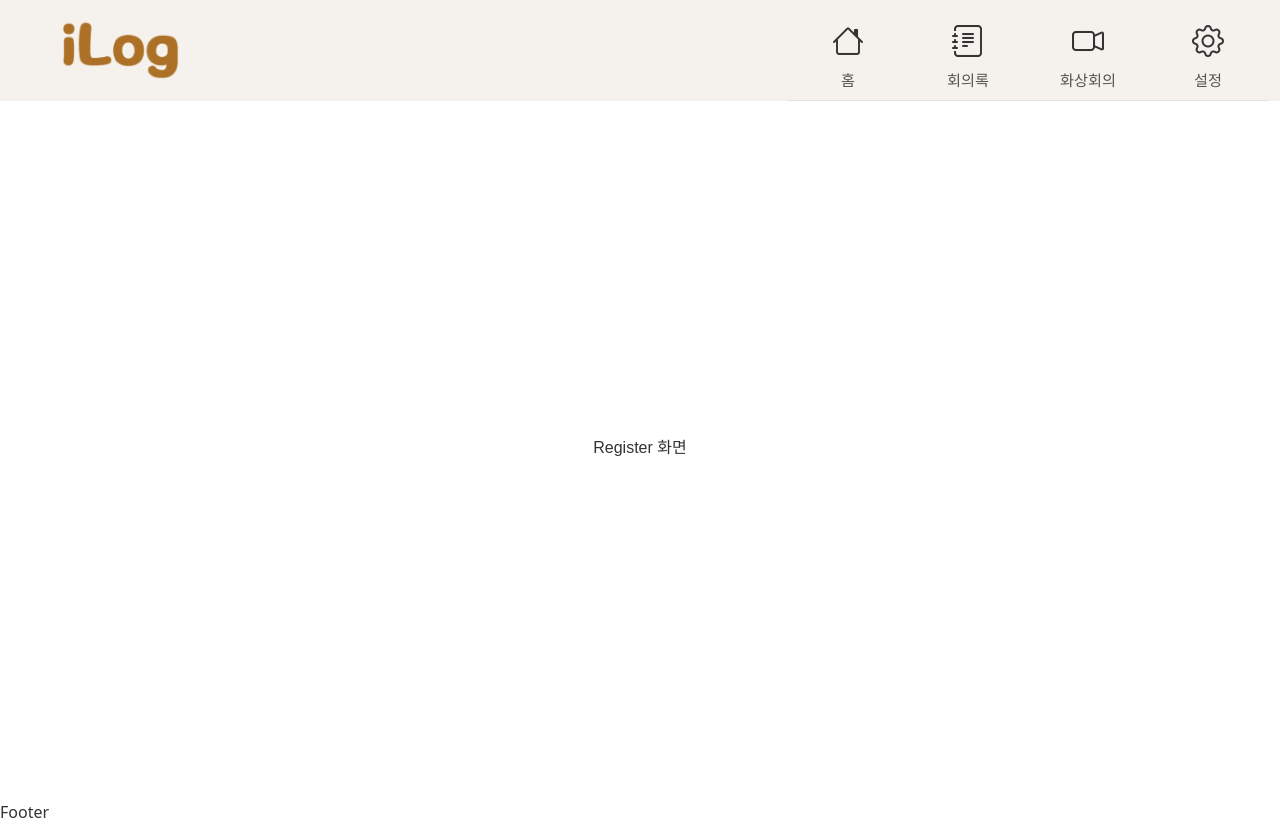
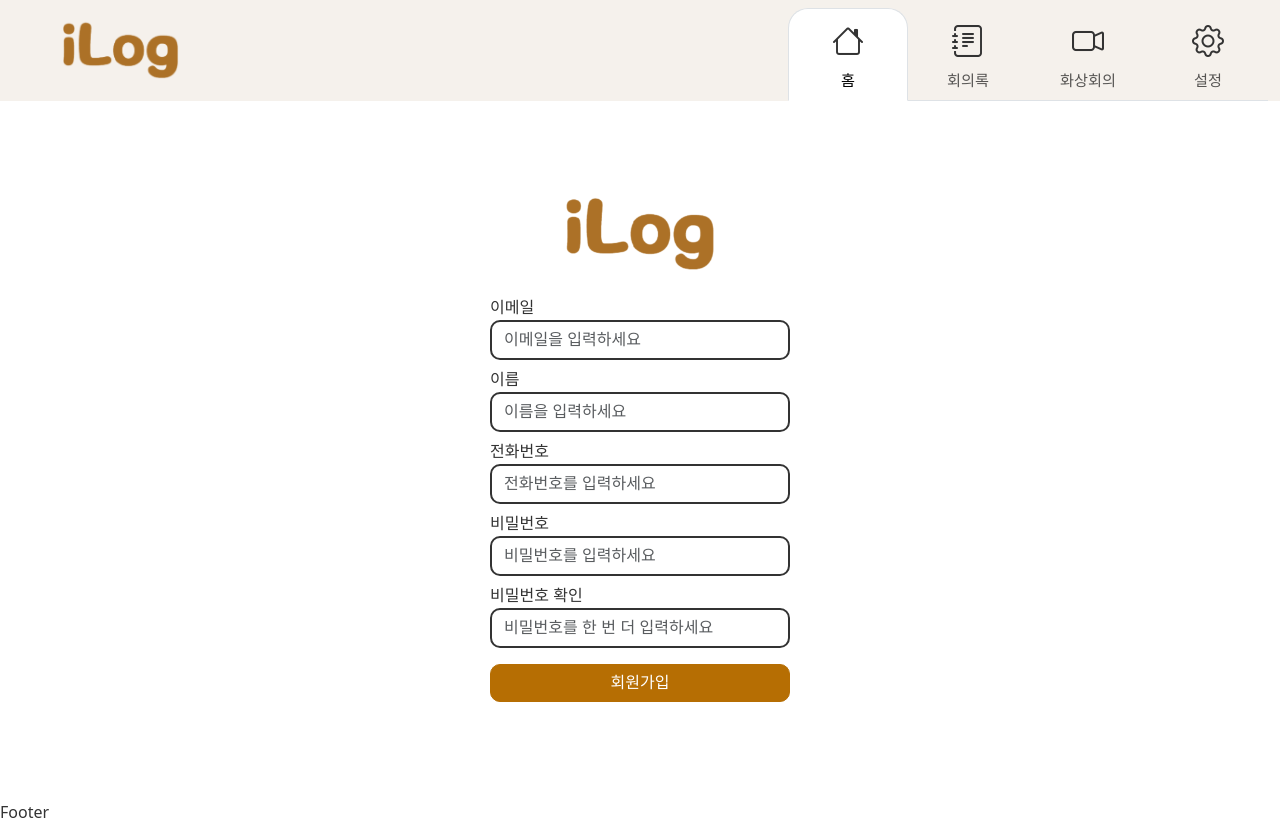
Before and after one commit to suyeon419/iLog, a React (Vite) app in the folder iLog/: page /register in a window 1280 px wide. Built offline with nearby package versions, Linux system fonts and the light colour scheme.

Commit message:
회원가입

```diff
--- a/iLog/src/components/AppHeader.jsx
+++ b/iLog/src/components/AppHeader.jsx
@@ -4,6 +4,13 @@ import { Link, useLocation } from 'react-router-dom';
 
 export default function AppHeader() {
     const location = useLocation();
+
+    const isHomeActive = ['/', '/login', '/register'].some((path) => location.pathname.startsWith(path));
+    const isNotesActive = ['/notes'].some((path) => location.pathname.startsWith(path));
+    const isMeetingActive = ['/meeting', '/meeting/create', '/meeting/:meetingId'].some((path) =>
+        location.pathname.startsWith(path)
+    );
+    const isSettingsActive = ['/settings'].some((path) => location.pathname.startsWith(path));
 
     return (
         <Navbar expand="lg" fixed="top" style={{ backgroundColor: '#F5F1EC' }}>
@@ -36,16 +43,11 @@ export default function AppHeader() {
                         activeKey={location.pathname}
                         style={{ marginBottom: '-4px' }}
                     >
-                        <Nav.Link
-                            className={`nav-item ${location.pathname === '/' ? 'active' : ''}`}
-                            as={Link}
-                            to="/"
-                            eventKey="/"
-                        >
+                        <Nav.Link className={`nav-item ${isHomeActive ? 'active' : ''}`} as={Link} to="/" eventKey="/">
                             <i className="bi bi-house nav-icon"></i>홈
                         </Nav.Link>
                         <Nav.Link
-                            className={`nav-item ${location.pathname === '/notes' ? 'active' : ''}`}
+                            className={`nav-item ${isNotesActive ? 'active' : ''}`}
                             as={Link}
                             to="/notes"
                             eventKey="/notes"
@@ -54,7 +56,7 @@ export default function AppHeader() {
                             회의록
                         </Nav.Link>
                         <Nav.Link
-                            className={`nav-item ${location.pathname === '/meeting' ? 'active' : ''}`}
+                            className={`nav-item ${isMeetingActive ? 'active' : ''}`}
                             as={Link}
                             to="/meeting"
                             eventKey="/meeting"
@@ -63,7 +65,7 @@ export default function AppHeader() {
                             화상회의
                         </Nav.Link>
                         <Nav.Link
-                            className={`nav-item ${location.pathname === '/settings' ? 'active' : ''}`}
+                            className={`nav-item ${isSettingsActive ? 'active' : ''}`}
                             as={Link}
                             to="/settings"
                             eventKey="/settings"
--- a/iLog/src/pages/Login.jsx
+++ b/iLog/src/pages/Login.jsx
@@ -1,16 +1,19 @@
 import React from 'react';
 import { Alert, Button, Form } from 'react-bootstrap';
+import { useNavigate } from 'react-router-dom';
 
 export default function Login() {
-    const handleSubmit = () => {
-        Alert('로그인');
+    const navigate = useNavigate();
+    const handleSubmit = (e) => {
+        e.preventDefault();
+        navigate('/');
     };
     return (
         <div className="container">
             <img src="./images/iLogLogo.png" alt="iLog Logo" style={{ width: '150px' }} /> <br />
             <Form onSubmit={handleSubmit}>
                 <Form.Group className="mb-2">
-                    <Form.Label>이메일</Form.Label>
+                    <Form.Label className="mb-0">이메일</Form.Label>
                     <Form.Control
                         className="form"
                         type="text"
@@ -21,7 +24,7 @@ export default function Login() {
                     />
                 </Form.Group>
                 <Form.Group className="mb-2">
-                    <Form.Label>비밀번호</Form.Label>
+                    <Form.Label className="mb-0">비밀번호</Form.Label>
                     <Form.Control
                         className="form"
                         type="text"
@@ -31,7 +34,7 @@ export default function Login() {
                         required
                     />
                 </Form.Group>
-                <p style={{ textAlign: 'center' }}>
+                <p style={{ textAlign: 'center' }} className="mt-3">
                     <a href="/" className="link">
                         비밀번호 찾기{' '}
                     </a>
@@ -46,7 +49,9 @@ export default function Login() {
                         회원가입
                     </a>
                 </p>
-                <Button variant="primary user-btn">계속하기</Button>
+                <Button type="submit" variant="primary user-btn">
+                    로그인
+                </Button>
             </Form>
         </div>
     );
--- a/iLog/src/pages/Register.jsx
+++ b/iLog/src/pages/Register.jsx
@@ -1,5 +1,77 @@
 import React from 'react';
+import { Alert, Button, Form } from 'react-bootstrap';
+import { useNavigate } from 'react-router-dom';
 
 export default function Register() {
-    return <div className="container">Register 화면</div>;
+    const navigate = useNavigate();
+    const handleSubmit = (e) => {
+        e.preventDefault();
+        navigate('/');
+    };
+    return (
+        <div className="container">
+            <img src="./images/iLogLogo.png" alt="iLog Logo" style={{ width: '150px' }} /> <br />
+            <Form onSubmit={handleSubmit}>
+                <Form.Group className="mb-2">
+                    <Form.Label className="mb-0">이메일</Form.Label>
+                    <Form.Control
+                        className="form"
+                        type="text"
+                        // value={title}
+                        // onChange={(e) => setTitle(e.target.value)}
+                        placeholder="이메일을 입력하세요"
+                        required
+                    />
+                </Form.Group>
+                <Form.Group className="mb-2">
+                    <Form.Label className="mb-0">이름</Form.Label>
+                    <Form.Control
+                        className="form"
+                        type="text"
+                        // value={title}
+                        // onChange={(e) => setTitle(e.target.value)}
+                        placeholder="이름을 입력하세요"
+                        required
+                    />
+                </Form.Group>
+                <Form.Group className="mb-2">
+                    <Form.Label className="mb-0">전화번호</Form.Label>
+                    <Form.Control
+                        className="form"
+                        type="text"
+                        // value={title}
+                        // onChange={(e) => setTitle(e.target.value)}
+                        placeholder="전화번호를 입력하세요"
+                        required
+                    />
+                </Form.Group>
+                <Form.Group className="mb-2">
+                    <Form.Label className="mb-0">비밀번호</Form.Label>
+                    <Form.Control
+                        className="form"
+                        type="text"
+                        // value={title}
+                        // onChange={(e) => setTitle(e.target.value)}
+                        placeholder="비밀번호를 입력하세요"
+                        required
+                    />
+                </Form.Group>
+                <Form.Group className="mb-3">
+                    <Form.Label className="mb-0">비밀번호 확인</Form.Label>
+                    <Form.Control
+                        className="form"
+                        type="text"
+                        // value={title}
+                        // onChange={(e) => setTitle(e.target.value)}
+                        placeholder="비밀번호를 한 번 더 입력하세요"
+                        required
+                    />
+                </Form.Group>
+
+                <Button type="submit" variant="primary user-btn">
+                    회원가입
+                </Button>
+            </Form>
+        </div>
+    );
 }
```
